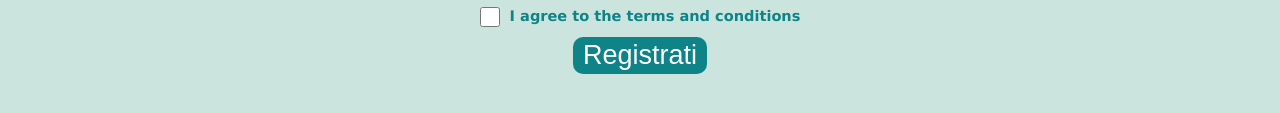
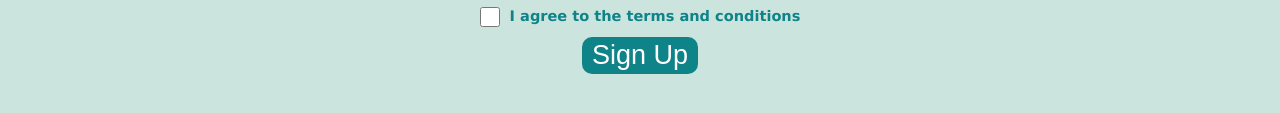
Before and after one commit to WSMomo/registrationForm, a plain HTML site: page index.html in a window 1280 px wide. Shown: the part 607-720 px from the top of the page. Drawn offline with Linux system fonts and the light colour scheme.

```diff
--- a/assets/js/main.js
+++ b/assets/js/main.js
@@ -105,5 +105,3 @@ function checkAge(birthday){
     const age = new Date().getFullYear() - bday.getFullYear();
     return (age >= 18) ? true : false;
 }
-
-//Qwe123!@
--- a/index.html
+++ b/index.html
@@ -62,7 +62,7 @@
                 <input type="checkbox" id="terms" name="terms" required>
                 <label for="terms">I agree to the terms and conditions</label>
               </div>
-            <button type="submit" id="registration">Registrati</button>
+            <button type="submit" id="registration">Sign Up</button>
         </form>
 
         <div id="registration-preview">
```
Also changed, not shown: 1 other file.
